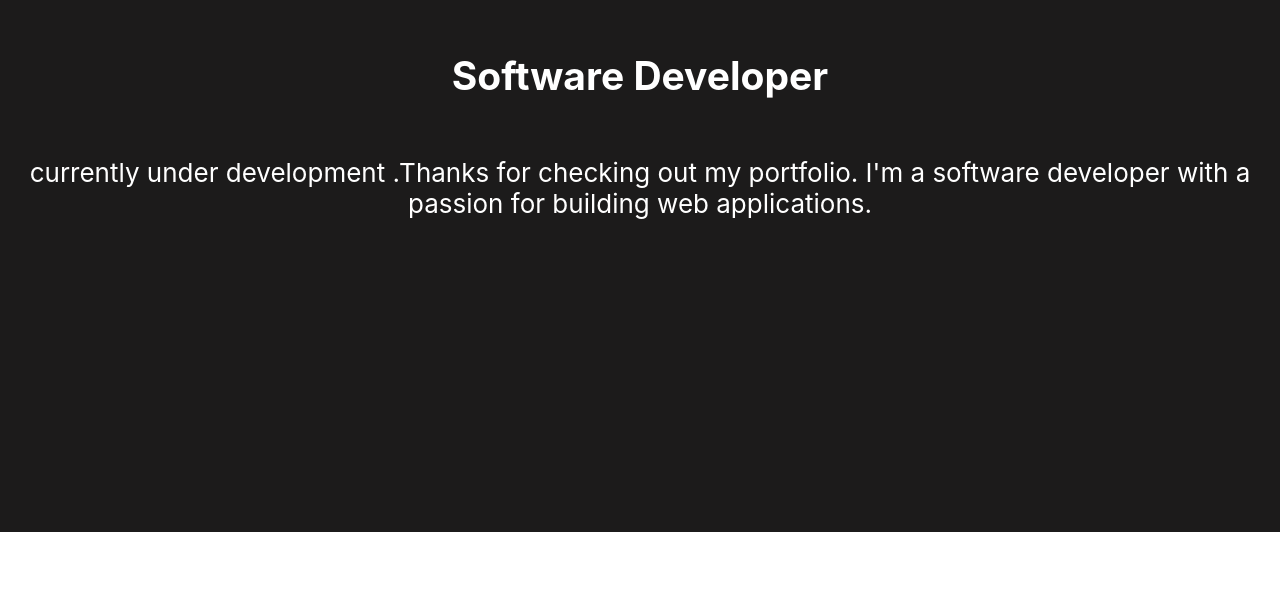
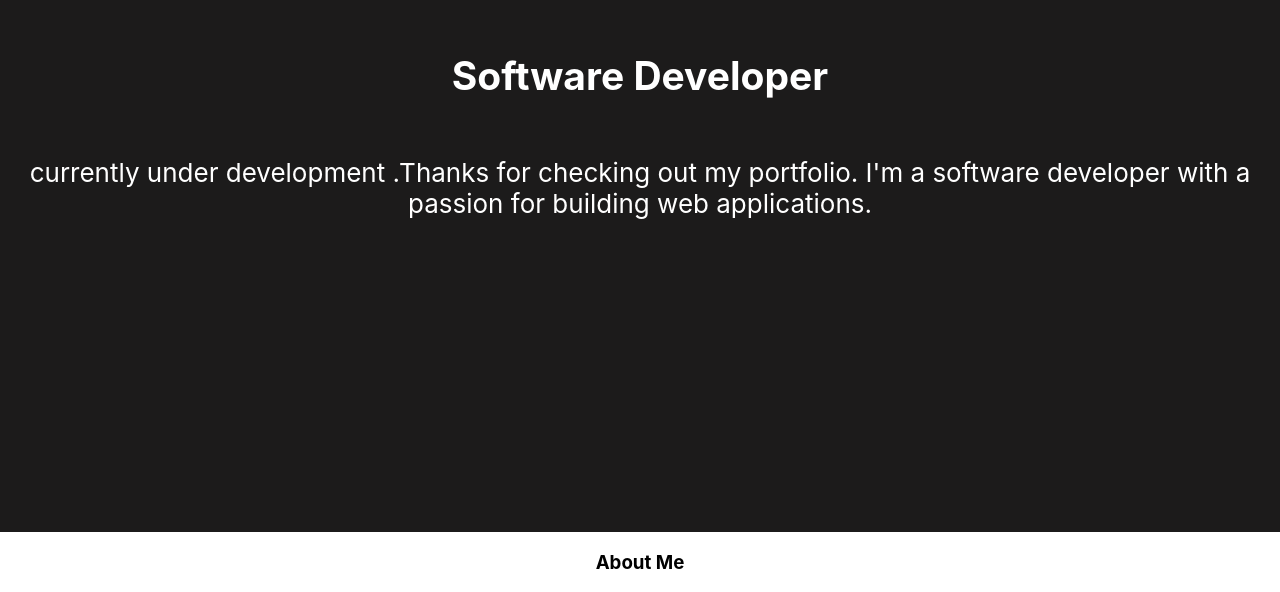
Before and after one commit to jestin-16/portfolio, a React (Create React App) app: page / in a window 1280 px wide. Shown: the part 268-860 px from the top of the page. Before the commit the page ends 800 px from the top, so only its background shows below. Built offline with nearby package versions, Linux system fonts and the light colour scheme.

Commit message:
updated app.js

```diff
--- a/src/App.js
+++ b/src/App.js
@@ -11,6 +11,9 @@
         I'm a software developer with a passion for building web applications.
        </p>
        </header>
+       <section>
+        <h3>About Me</h3>
+       </section>
     </div>
   );
 }
```
